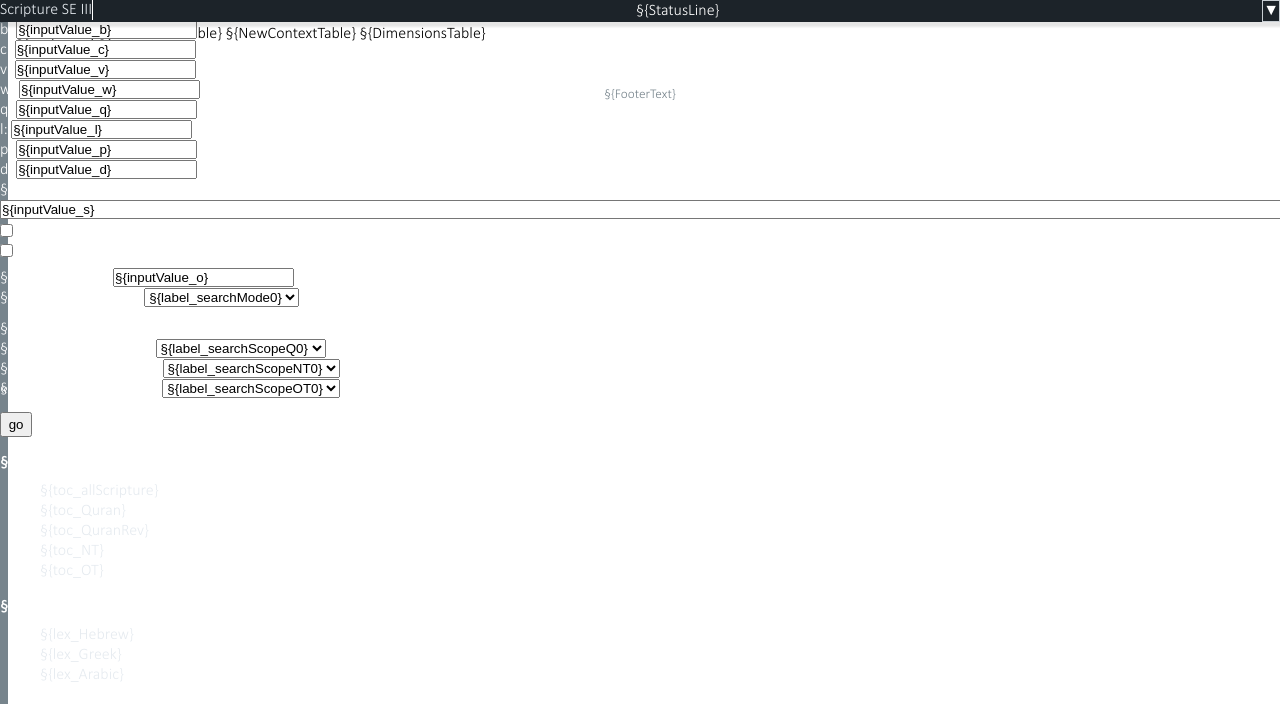
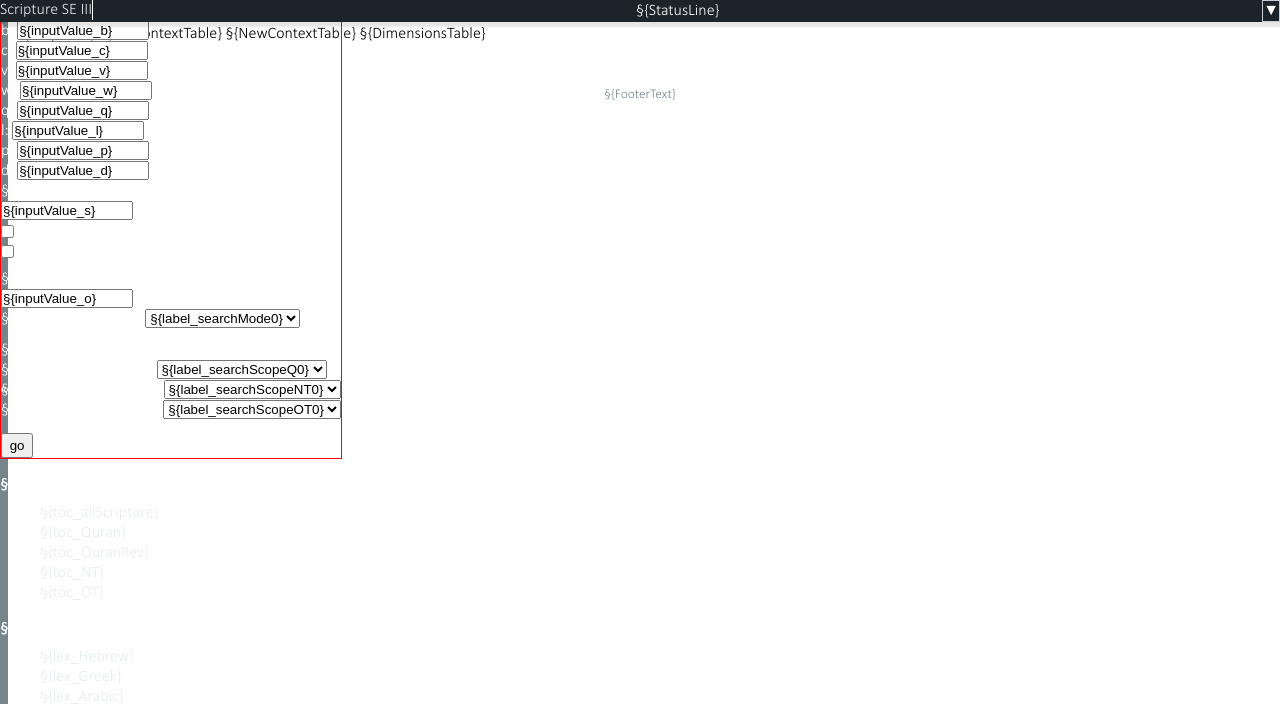
Before and after one commit to Eridu-Coders/ScriptureEngineIII, a Python web app: template Templates/index.html in a window 1280 px wide. Shown: the top 704 px of the page. Run offline with Jinja, Linux system fonts and the light colour scheme; the template is opened without the code that fills it, so the values that code supplies are empty; some web fonts are replaced.

Commit message:
geometry problem

```diff
--- a/Templates/index.html
+++ b/Templates/index.html
@@ -392,13 +392,19 @@
 			}
 
 			#NavForm{
+				border: 1px solid red;
 				margin-top: §{NavTopPadding}em;
 				margin-left: §{NavLeftPadding}em;
 				width: §{NavFormWidth}em;
 				padding: 0;
 			}
 
-			input.TextInput, select.TextInput{
+			input.TextInput{
+				/* width: §{NavFormWidth}em; */
+				width: 9.6em;
+			}
+
+			select.TextInput{
 				width: §{NavFormWidth}em;
 			}
 
@@ -456,10 +462,10 @@
 							<div class="FormRow" style="§{HiddenFieldsStyle}">l: <input class="TextInput" type="§{HiddenFieldsType}" id="NavControl_l" name="l" value="§{inputValue_l}"></div>
 							<div class="FormRow" style="§{HiddenFieldsStyle}">p: <input class="TextInput" type="§{HiddenFieldsType}" id="NavControl_p" name="p" value="§{inputValue_p}"></div>
 							<div class="FormRow" style="§{HiddenFieldsStyle}">d: <input class="TextInput" type="§{HiddenFieldsType}" id="NavControl_d" name="d" value="§{inputValue_d}"></div>
-							<div class="FormRow">§{label_search}: <input class="TextInput" type="text" id="NavControl_search" name="s" size="500" value="§{inputValue_s}"></div>
+							<div class="FormRow"><p class="FieldName">§{label_search}:</p><input class="TextInput" type="text" name="s" size="500" value="§{inputValue_s}"></div>
 							<div class="FormRow"><input type="checkbox" id="NavControl_wholeWords" name="t" value="checked" §{inputValue_t}> §{label_wholeWords}</div>
 							<div class="FormRow"><input type="checkbox" id="NavControl_caseSensitive" name="u" value="checked" §{inputValue_u}> §{label_caseSensitive}</div>
-							<div class="FormRow" id="ExcludeRow">§{label_exclude}: <input class="TextInput" type="text" id="NavControl_exclude" name="o" value="§{inputValue_o}"></div>
+							<div class="FormRow" id="ExcludeRow"><p class="FieldName">§{label_exclude}:</p><input class="TextInput" type="text" name="o" size="500" value="§{inputValue_o}"></div>
 							<div class="FormRow">
 								§{label_searchMode}:
 								<select class="TextInput" id="NavControl_mode" name="e">
--- a/static/css/basic.css
+++ b/static/css/basic.css
@@ -108,6 +108,11 @@ nav{
 	position: fixed;
 	overflow: hidden; /* If content too big --> truncate */
 	/* display: none; */
+}
+
+p.FieldName{
+	margin: 0;
+	padding: 0;
 }
 
 #RestOfPage{
```
